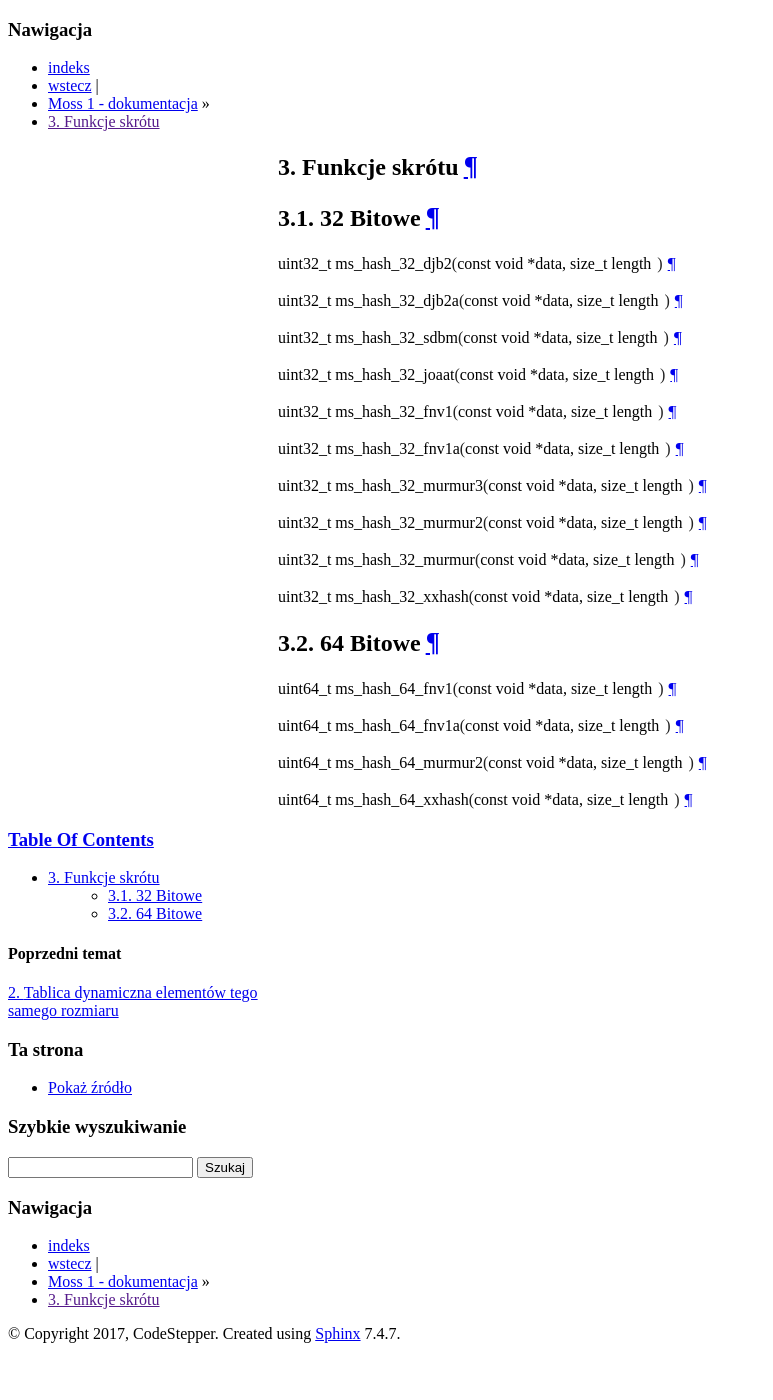
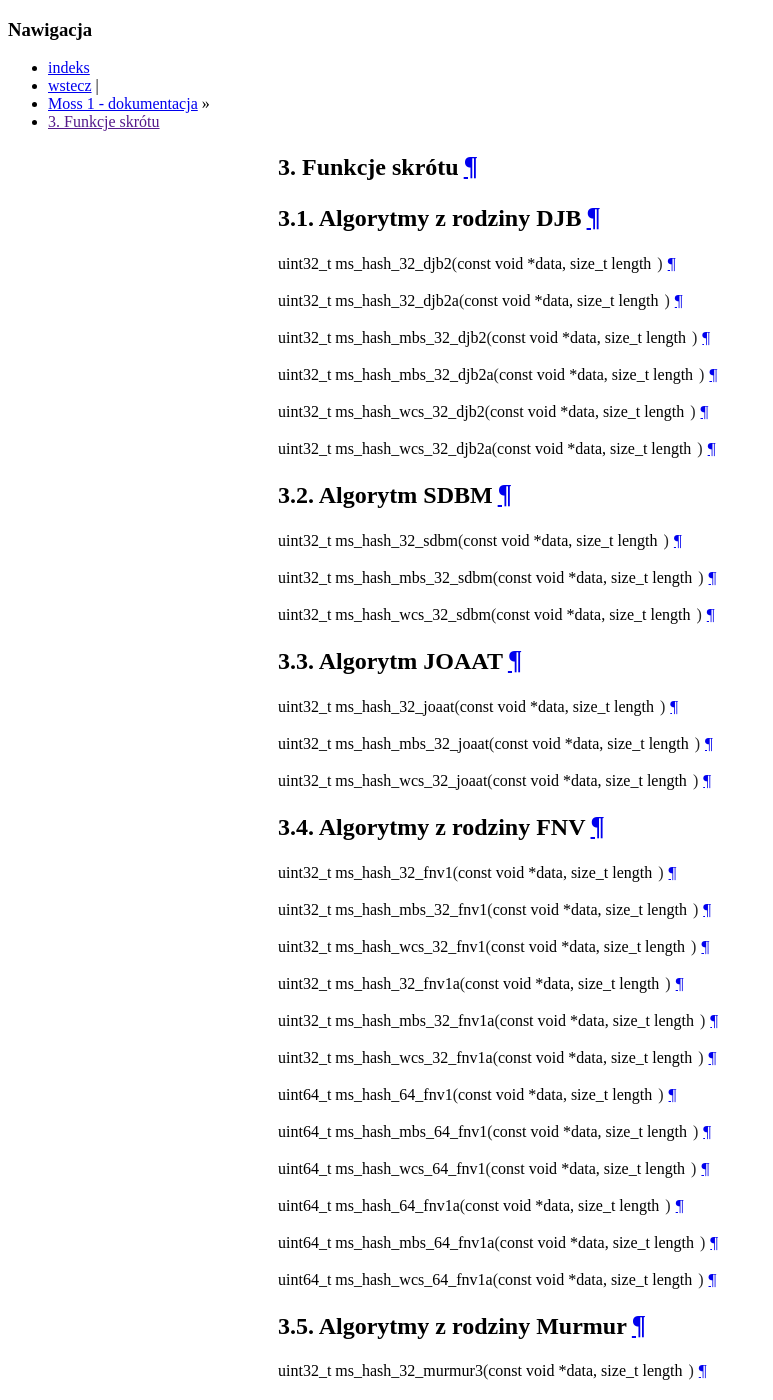
Before and after one commit to sobiemir/moss, a Sphinx documentation site: the page built from moss/doc/source/hash.rst, in a window 1280 px wide and 1400 px high. Shown: the whole window, without its empty margins (0-773 px from the left). Built offline with Sphinx 7.4.7, drawn with Linux system fonts in a browser that asks for light colours; formulas are drawn with MathJax 3; some of the changed text lies outside the part shown.

```diff
--- a/moss/doc/source/hash.rst
+++ b/moss/doc/source/hash.rst
@@ -17,50 +17,140 @@
 Funkcje skrótu
 =========================================================
 
+
 .. ===================================================================================================================
 .. ---------------------------------------------------------------------------------------------------------------
-..     32 bitowe skróty
+..     Algorytmy z rodziny DJB
 .. ---------------------------------------------------------------------------------------------------------------
 .. ===================================================================================================================
 
 
-32 Bitowe
+Algorytmy z rodziny DJB
 ---------------------------------------------------------
 
 .. c:function:: uint32_t ms_hash_32_djb2( const void* data, size_t length )
 
 .. c:function:: uint32_t ms_hash_32_djb2a( const void* data, size_t length )
 
+.. c:function:: uint32_t ms_hash_mbs_32_djb2( const void* data, size_t length )
+
+.. c:function:: uint32_t ms_hash_mbs_32_djb2a( const void* data, size_t length )
+
+.. c:function:: uint32_t ms_hash_wcs_32_djb2( const void* data, size_t length )
+
+.. c:function:: uint32_t ms_hash_wcs_32_djb2a( const void* data, size_t length )
+
+
+.. ===================================================================================================================
+.. ---------------------------------------------------------------------------------------------------------------
+..     Algorytm SDBM
+.. ---------------------------------------------------------------------------------------------------------------
+.. ===================================================================================================================
+
+
+Algorytm SDBM
+---------------------------------------------------------
+
 .. c:function:: uint32_t ms_hash_32_sdbm( const void* data, size_t length )
+
+.. c:function:: uint32_t ms_hash_mbs_32_sdbm( const void* data, size_t length )
+
+.. c:function:: uint32_t ms_hash_wcs_32_sdbm( const void* data, size_t length )
+
+
+.. ===================================================================================================================
+.. ---------------------------------------------------------------------------------------------------------------
+..     Algorytm JOAAT
+.. ---------------------------------------------------------------------------------------------------------------
+.. ===================================================================================================================
+
+
+Algorytm JOAAT
+---------------------------------------------------------
 
 .. c:function:: uint32_t ms_hash_32_joaat( const void* data, size_t length )
 
+.. c:function:: uint32_t ms_hash_mbs_32_joaat( const void* data, size_t length )
+
+.. c:function:: uint32_t ms_hash_wcs_32_joaat( const void* data, size_t length )
+
+
+.. ===================================================================================================================
+.. ---------------------------------------------------------------------------------------------------------------
+..     Algorytmy z rodziny FNV
+.. ---------------------------------------------------------------------------------------------------------------
+.. ===================================================================================================================
+
+
+Algorytmy z rodziny FNV
+---------------------------------------------------------
+
 .. c:function:: uint32_t ms_hash_32_fnv1( const void* data, size_t length )
+
+.. c:function:: uint32_t ms_hash_mbs_32_fnv1( const void* data, size_t length )
+
+.. c:function:: uint32_t ms_hash_wcs_32_fnv1( const void* data, size_t length )
 
 .. c:function:: uint32_t ms_hash_32_fnv1a( const void* data, size_t length )
 
+.. c:function:: uint32_t ms_hash_mbs_32_fnv1a( const void* data, size_t length )
+
+.. c:function:: uint32_t ms_hash_wcs_32_fnv1a( const void* data, size_t length )
+
+.. c:function:: uint64_t ms_hash_64_fnv1( const void* data, size_t length )
+
+.. c:function:: uint64_t ms_hash_mbs_64_fnv1( const void* data, size_t length )
+
+.. c:function:: uint64_t ms_hash_wcs_64_fnv1( const void* data, size_t length )
+
+.. c:function:: uint64_t ms_hash_64_fnv1a( const void* data, size_t length )
+
+.. c:function:: uint64_t ms_hash_mbs_64_fnv1a( const void* data, size_t length )
+
+.. c:function:: uint64_t ms_hash_wcs_64_fnv1a( const void* data, size_t length )
+
+
+.. ===================================================================================================================
+.. ---------------------------------------------------------------------------------------------------------------
+..     Algorytmy z rodziny Murmur
+.. ---------------------------------------------------------------------------------------------------------------
+.. ===================================================================================================================
+
+
+Algorytmy z rodziny Murmur
+---------------------------------------------------------
+
 .. c:function:: uint32_t ms_hash_32_murmur3( const void* data, size_t length )
+
+.. c:function:: uint32_t ms_hash_mbs_32_murmur3( const void* data, size_t length )
+
+.. c:function:: uint32_t ms_hash_wcs_32_murmur3( const void* data, size_t length )
 
 .. c:function:: uint32_t ms_hash_32_murmur2( const void* data, size_t length )
 
 .. c:function:: uint32_t ms_hash_32_murmur( const void* data, size_t length )
 
-.. c:function:: uint32_t ms_hash_32_xxhash( const void* data, size_t length )
+.. c:function:: uint64_t ms_hash_64_murmur2( const void* data, size_t length )
+
 
 .. ===================================================================================================================
 .. ---------------------------------------------------------------------------------------------------------------
-..     64 bitowe skróty
+..     Algorytm xxHash
 .. ---------------------------------------------------------------------------------------------------------------
 .. ===================================================================================================================
 
 
-64 Bitowe
+Algorytm xxHash
 ---------------------------------------------------------
 
-.. c:function:: uint64_t ms_hash_64_fnv1( const void* data, size_t length )
+.. c:function:: uint32_t ms_hash_32_xxhash( const void* data, size_t length )
 
-.. c:function:: uint64_t ms_hash_64_fnv1a( const void* data, size_t length )
+.. c:function:: uint32_t ms_hash_mbs_32_xxhash( const void* data, size_t length )
 
-.. c:function:: uint64_t ms_hash_64_murmur2( const void* data, size_t length )
+.. c:function:: uint32_t ms_hash_wcs_32_xxhash( const void* data, size_t length )
 
 .. c:function:: uint64_t ms_hash_64_xxhash( const void* data, size_t length )
+
+.. c:function:: uint64_t ms_hash_mbs_64_xxhash( const void* data, size_t length )
+
+.. c:function:: uint64_t ms_hash_wcs_64_xxhash( const void* data, size_t length )
```
Also changed, not shown: 5 other files.
